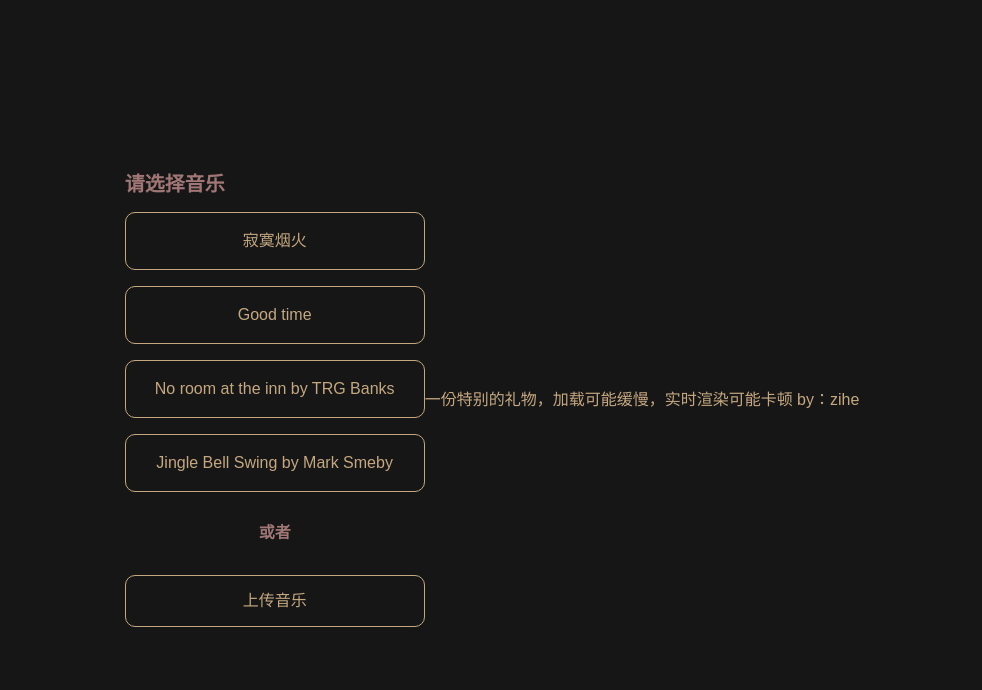
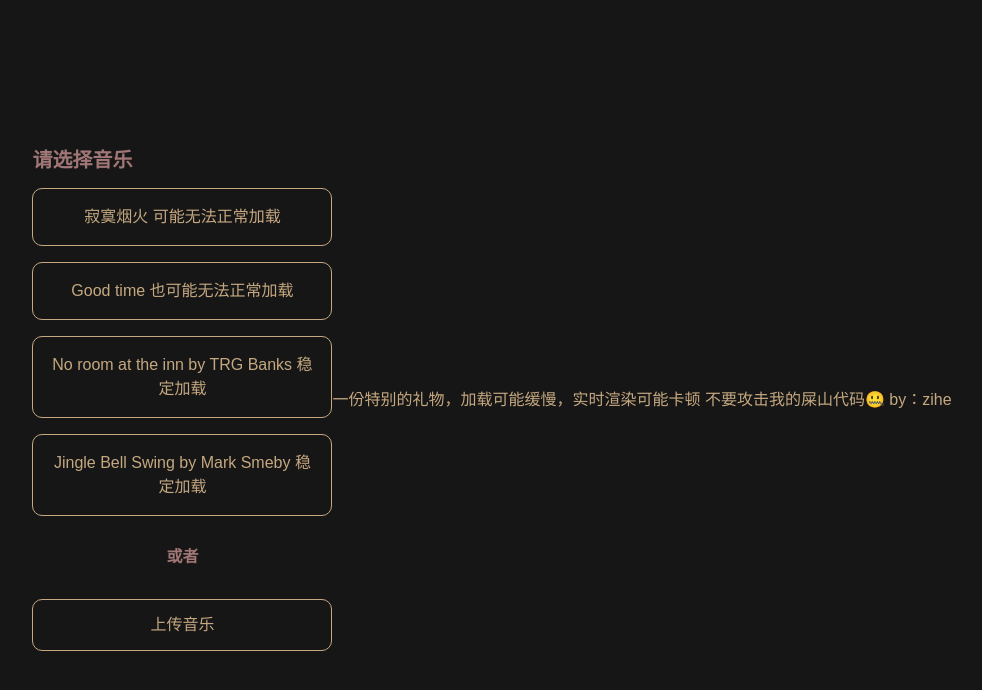
Before and after one commit to zihe114514/zihe114514.github, a plain HTML site: page index.html in a window 1280 px wide. Shown: the whole page, without its empty margins (148-1130 px from the left). Drawn offline with nearby package versions, Linux system fonts and the light colour scheme.

Commit message:
Update index.html

```diff
--- a/index.html
+++ b/index.html
@@ -104,11 +104,17 @@
 			<li>
 				<button class="btn" id="btnA" type="button">
 					寂寞烟火
+					可能无法正常加载
 				</button>
 			</li>
-			<li><button class="btn" id="btnB" type="button">Good time</button></li>
-			<li><button class="btn" id="btnC" type="button">No room at the inn by TRG Banks</button></li>
-			<li><button class="btn" id="btnD" type="button">Jingle Bell Swing by Mark Smeby</button></li>
+			<li><button class="btn" id="btnB" type="button">Good time
+				也可能无法正常加载</button></li>
+			<li><button class="btn" id="btnC" type="button">No room at the inn by TRG Banks
+				稳定加载
+			</button></li>
+			<li><button class="btn" id="btnD" type="button">Jingle Bell Swing by Mark Smeby
+				稳定加载
+			</button></li>
 			<li class="separator">或者</li>
 			<li>
 				<input type="file" id="upload" hidden />
@@ -247,8 +253,8 @@
 			document.getElementById("overlay").innerHTML =
 				'<div class="text-loading">等一下哈 马上来啦...</div>';
 			const files = [
-				"http://music.163.com/song/media/outer/url?id=5235487.mp3",
-				"http://music.163.com/song/media/outer/url?id=26376338.mp3",
+				"https://music.163.com/song/media/outer/url?id=5235487.mp3",
+				"https://music.163.com/song/media/outer/url?id=26376338.mp3",
 				"https://files.freemusicarchive.org/storage-freemusicarchive-org/music/ccCommunity/TRG_Banks/TRG_Banks_Christmas_Album/TRG_Banks_-_12_-_No_room_at_the_inn.mp3",
 				"https://files.freemusicarchive.org/storage-freemusicarchive-org/music/ccCommunity/Mark_Smeby/En_attendant_Nol/Mark_Smeby_-_07_-_Jingle_Bell_Swing.mp3"
 			];
@@ -618,6 +624,6 @@
 	</script>
 
 </body>
-
 一份特别的礼物，加载可能缓慢，实时渲染可能卡顿
+不要攻击我的屎山代码🤐
 by：zihe
```
